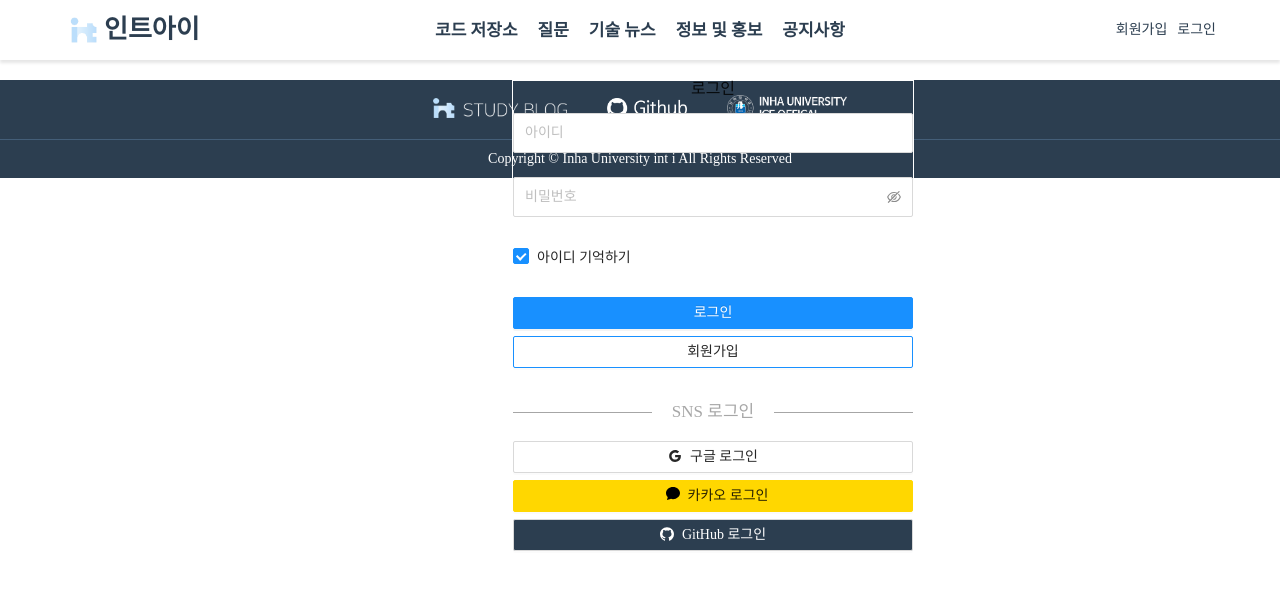
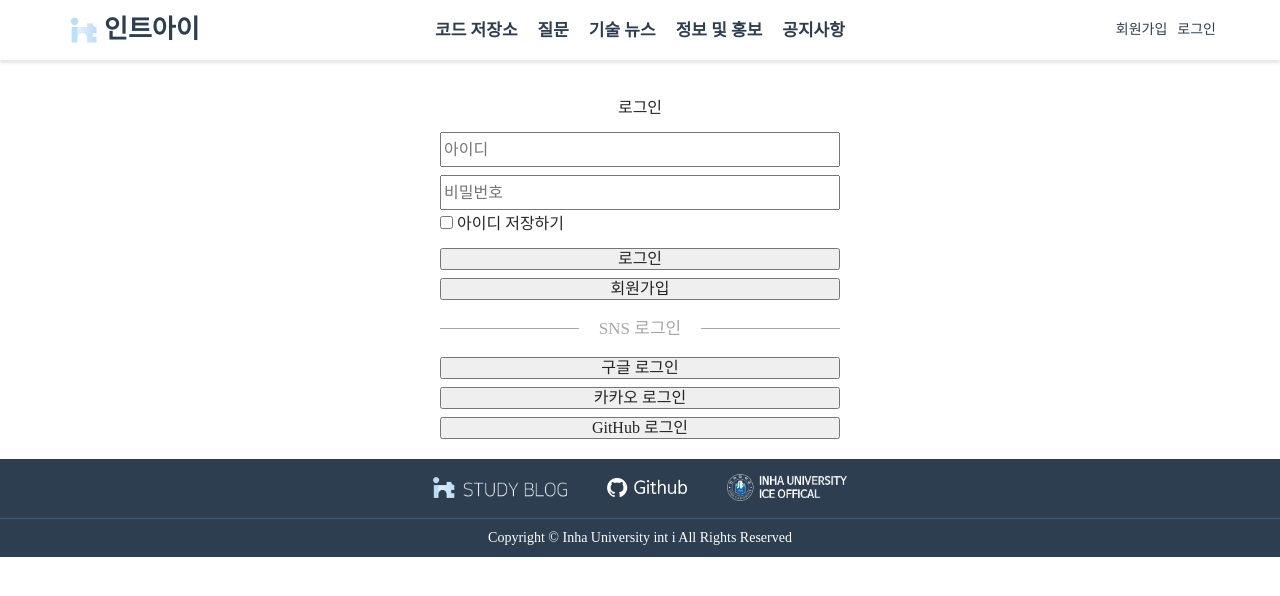
Before and after one commit to int-i/int-i-official-site, a React (Create React App) app in the folder client/: page /LoginPage in a window 1280 px wide. Shown: the top 596 px of the page. Built offline with nearby package versions, Linux system fonts and the light colour scheme.

Commit message:
LoginPage without antd

```diff
--- a/client/src/components/view/LoginPage/LoginPage.js
+++ b/client/src/components/view/LoginPage/LoginPage.js
@@ -1,15 +1,16 @@
 //로그인 페이지
 
-import React, { useState } from "react";
+import React, { useState, useEffect } from "react";
+import { useCookies } from "react-cookie";
 import styles from "./LoginPage.module.css";
-import { Form, Input, Button, Checkbox } from "antd";
-import { GoogleOutlined, GithubOutlined } from "@ant-design/icons";
 
 const LoginPage = () => {
 	const [id, SetId] = useState("");
 	const [password, SetPassword] = useState("");
+	const [isRemember, SetIsRemember] = useState(false);
+	const [cookies, SetCookie, RemoveCookie] = useCookies(["rememberId"]);
 
-	const OnIDHandler = (event) => {
+	const OnIdHandler = (event) => {
 		SetId(event.currentTarget.value);
 	};
 
@@ -24,147 +25,93 @@
 		console.log("Password", password);
 	};
 
-	const OnFinish = (values) => {
-		console.log("Success:", values);
+	useEffect(() => {
+		if (cookies.rememberId !== undefined) {
+			SetId(cookies.rememberId);
+			SetIsRemember(true);
+		}
+	}, [cookies.rememberId]);
+
+	// checkbox 값을 변화시킬때
+	const OnChangeHandler = (e) => {
+		SetIsRemember(e.target.checked);
+		return isRemember;
 	};
 
-	const OnFinishFailed = (errorInfo) => {
-		console.log("Failed:", errorInfo);
+	// 로그인 button을 클릭할때
+	const OnClickHandler = (e) => {
+		if (isRemember) {
+			SetCookie("rememberId", id);
+		} else {
+			RemoveCookie("rememberId");
+		}
 	};
 
 	return (
-		<div className={styles.loginStyle}>
-			<h2>로그인</h2>
+		<center style={{ paddingTop: "40px" }}>
+			<div style={{ width: "400px" }}>
+				<h2 style={{ textAlign: "center" }}>로그인</h2>
 				<br />
 
-			<Form
-				name="basic"
-				initialValues={{
-					remember: true,
-				}}
-				onFinish={OnFinish}
-				onFinishFailed={OnFinishFailed}
+				<form
+					style={{ display: "flex", flexDirection: "column" }}
 					onSubmit={OnSubmitHandler}
 				>
-				<Form.Item
-					name="id"
-					rules={[
-						{
-							required: true,
-							message: (
-								<div style={{ textAlign: "left" }}>
-									Please input your ID!
-								</div>
-							),
-						},
-					]}
-				>
-					<Input
+					<input
+						className={styles.inputStyle}
 						value={id}
 						placeholder="아이디"
-						onChange={OnIDHandler}
-						style={{ width: "400px", height: "40px" }}
+						onChange={OnIdHandler}
+						required
 					/>
-				</Form.Item>
+					<span style={{ lineHeight: "50%" }}>
+						<br />
+					</span>
 
-				<Form.Item
-					name="password"
-					rules={[
-						{
-							required: true,
-							message: (
-								<div style={{ textAlign: "left" }}>
-									Please input your password!
-								</div>
-							),
-						},
-					]}
-				>
-					<Input.Password
+					<input
+						className={styles.inputStyle}
 						value={password}
 						placeholder="비밀번호"
 						onChange={OnPasswordHandler}
-						style={{ width: "400px", height: "40px" }}
+						required
 					/>
-				</Form.Item>
+					<span style={{ lineHeight: "40%" }}>
+						<br />
+					</span>
 
-				<Form.Item
-					name="remember"
-					valuePropName="checked"
-					style={{ textAlign: "left" }}
-				>
-					<Checkbox>아이디 기억하기</Checkbox>
-				</Form.Item>
-
-				<Form.Item>
-					<div style={{ lineHeight: "50%" }}>
-						<Button
-							style={{ width: "400px" }}
-							type="primary"
-							htmlType="submit"
-						>
-							로그인
-						</Button>
-						<br />
+					<label style={{ textAlign: "left" }}>
+						<input
+							type="checkbox"
+							onChange={OnChangeHandler}
+							checked={isRemember}
+						/>
+						&nbsp;아이디 저장하기
+					</label>
 					<br />
 
-						<Button
-							style={{ width: "400px", borderColor: "#1890ff" }}
-							htmlType="button"
-						>
-							회원가입
-						</Button>
-					</div>
-				</Form.Item>
+					<button onClick={OnClickHandler}>로그인</button>
+					<span style={{ lineHeight: "50%" }}>
+						<br />
+					</span>
+
+					<button>회원가입</button>
 
 					<div className={styles.hrSect}>SNS 로그인</div>
 
-				<Form.Item>
-					<div style={{ lineHeight: "50%" }}>
-						<Button
-							icon={<GoogleOutlined />}
-							style={{ width: "400px" }}
-						>
-							구글 로그인
-						</Button>
+					<button>구글 로그인</button>
+					<span style={{ lineHeight: "50%" }}>
 						<br />
+					</span>
+
+					<button>카카오 로그인</button>
+					<span style={{ lineHeight: "50%" }}>
 						<br />
+					</span>
 
-						<Button
-							style={{
-								background: "Gold",
-								borderColor: "Gold",
-								width: "400px",
-							}}
-						>
-							<svg
-								xmlns="http://www.w3.org/2000/svg"
-								width="30"
-								height="14"
-								viewBox="0 0 16 16"
-							>
-								<path d="M8 15c4.418 0 8-3.134 8-7s-3.582-7-8-7-8 3.134-8 7c0 1.76.743 3.37 1.97 4.6-.097 1.016-.417 2.13-.771 2.966-.079.186.074.394.273.362 2.256-.37 3.597-.938 4.18-1.234A9.06 9.06 0 0 0 8 15z" />
-							</svg>
-							카카오 로그인
-						</Button>
-						<br />
-						<br />
-
-						<Button
-							icon={<GithubOutlined />}
-							style={{
-								background: "#2C3E50",
-								bloderColor: "#2C3E50",
-								color: "white",
-								width: "400px",
-							}}
-						>
-							GitHub 로그인
-						</Button>
+					<button>GitHub 로그인</button>
+				</form>
 			</div>
-				</Form.Item>
-			</Form>
-		</div>
+		</center>
 	);
 };
 
--- a/client/src/components/view/LoginPage/LoginPage.module.css
+++ b/client/src/components/view/LoginPage/LoginPage.module.css
@@ -1,9 +1,10 @@
-.loginStyle {
-	position: absolute;
-	top: 10%;
-	left: 40%;
-	text-align: center;
-	border: solid 1px white;
+.inputStyle {
+	width: 400px;
+	height: 35px;
+}
+
+.inputStyle:focus {
+	outline: none;
 }
 
 .hrSect {
```
Lines whose indentation alone changed are shown as unchanged.
